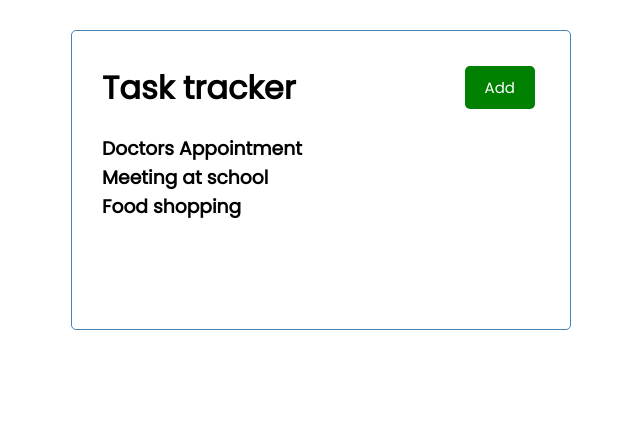
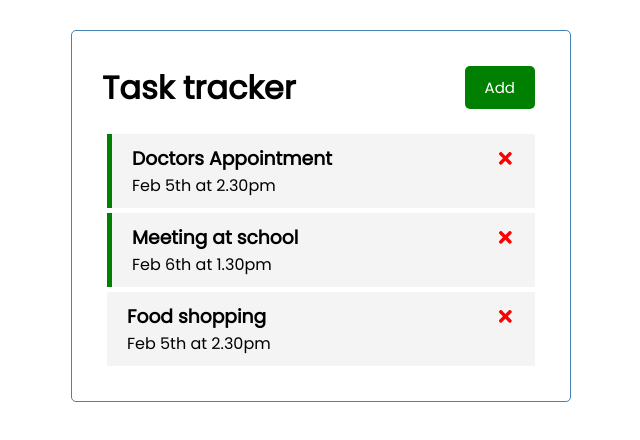
Before and after one commit to jamie-codez/React-refresh, a React (Create React App) app: page / in a window 1280 px wide. Shown: the top 440 px of the page, without its empty margins (319-959 px from the left). Built offline with nearby package versions, Linux system fonts and the light colour scheme.

Commit message:
Added event and hooks

```diff
--- a/package.json
+++ b/package.json
@@ -8,6 +8,7 @@
     "@testing-library/user-event": "^13.5.0",
     "react": "^18.2.0",
     "react-dom": "^18.2.0",
+    "react-icons": "^4.7.1",
     "react-scripts": "5.0.1",
     "web-vitals": "^2.1.4"
   },
--- a/src/App.js
+++ b/src/App.js
@@ -1,10 +1,52 @@
+import { useState } from "react";
 import Header from "./components/Header";
-import Task from "./components/Task";
+import Tasks from "./components/Tasks";
 function App() {
-  return <div className="container">
-    <Header />
-    <Task/>
-  </div>;
+  const [tasks, setTasks] = useState([
+    {
+      id: 1,
+      text: "Doctors Appointment",
+      day: "Feb 5th at 2.30pm",
+      reminder: true,
+    },
+    {
+      id: 2,
+      text: "Meeting at school",
+      day: "Feb 6th at 1.30pm",
+      reminder: true,
+    },
+    {
+      id: 3,
+      text: "Food shopping",
+      day: "Feb 5th at 2.30pm",
+      reminder: false,
+    },
+  ]);
+
+  // Delete Task
+  const deleteTask = (id) => {
+    setTasks(tasks.filter((task) => task.id !== id));
+  };
+
+  // Toggle Reminder
+  const toggleReminder = (id) => {
+    setTasks(
+      tasks.map((task) =>
+        task.id === id ? { ...task, reminder: !task.reminder } : task
+      )
+    );
+  };
+
+  return (
+    <div className="container">
+      <Header />
+      {tasks.length > 0 ? (
+        <Tasks tasks={tasks} onDelete={deleteTask} onToggle={toggleReminder} />
+      ) : (
+        "No tasks to show"
+      )}
+    </div>
+  );
 }
 
 export default App;
--- a/src/components/Task.js
+++ b/src/components/Task.js
@@ -1,34 +1,17 @@
-import { useState } from "react";
+import { FaTimes } from "react-icons/fa";
 
-const Task = () => {
-  const [tasks, setTasks] = useState([
-    {
-      id: 1,
-      text: "Doctors Appointment",
-      day: "Feb 5th at 2.30pm",
-      reminder: true,
-    },
-    {
-      id: 2,
-      text: "Meeting at school",
-      day: "Feb 6th at 1.30pm",
-      reminder: true,
-    },
-    {
-      id: 3,
-      text: "Food shopping",
-      day: "Feb 5th at 2.30pm",
-      reminder: true,
-    },
-  ]);
-
-
+const Task = ({ task, onDelete, onToggle }) => {
   return (
-    <>
-      {tasks.map((task) => (
-        <h3 key={task.id}>{task.text}</h3>
-      ))}
-    </>
+    <div className={`task ${task.reminder ? 'reminder' : ''}`} onDoubleClick={() => onToggle(task.id)}>
+      <h3>
+        {task.text}{" "}
+        <FaTimes
+          style={{ color: "red", cursor: "pointer" }}
+          onClick={() => onDelete(task.id)}
+        />
+      </h3>
+      <p>{task.day}</p>
+    </div>
   );
 };
 
--- /dev/null
+++ b/src/components/Tasks.js
@@ -0,0 +1,12 @@
+import Task from "./Task";
+const Tasks = ({tasks,onDelete,onToggle}) => {
+  return (
+    <>
+      {tasks.map((task) => (
+        <Task key={task.id} task={task} onDelete={onDelete} onToggle={onToggle}/>
+      ))}
+    </>
+  );
+};
+
+export default Tasks;
--- a/src/index.css
+++ b/src/index.css
@@ -63,23 +63,27 @@
   transform: scale(0.98);
 }
 
-.btn-block{
+.btn-block {
   display: block;
   width: 100%;
 }
 
-.event{
-  background: #fff;
+.task {
+  background: #f4f4f4;
   margin: 5px;
   padding: 10px;
   padding: 10px 20px;
   cursor: pointer;
 }
 
-.event h3{
+.task h3 {
   display: flex;
   align-items: center;
-  justify-content: center;
+  justify-content: space-between;
+}
+
+.task.reminder{
+  border-left: 5px solid green;
 }
 
 .add-form{
```
Also changed, not shown: 1 other file (tests, documents, lock files or other folders).
